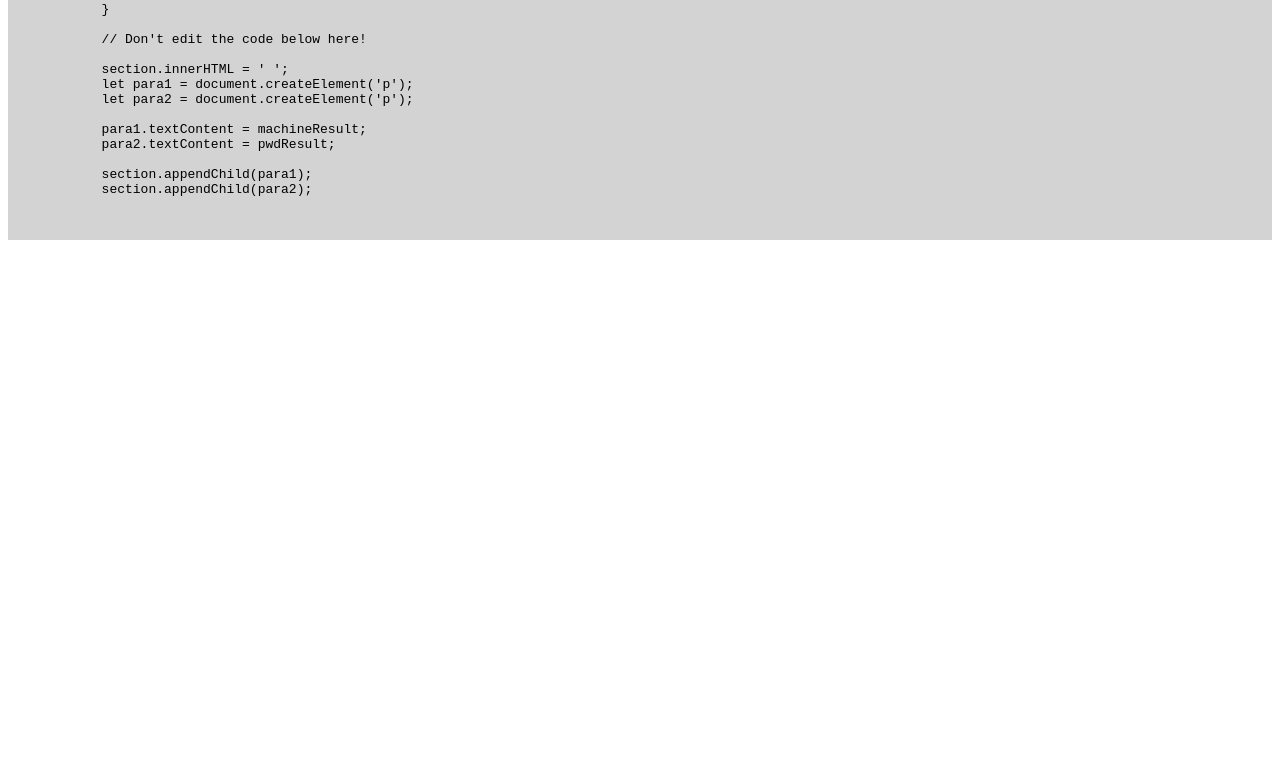
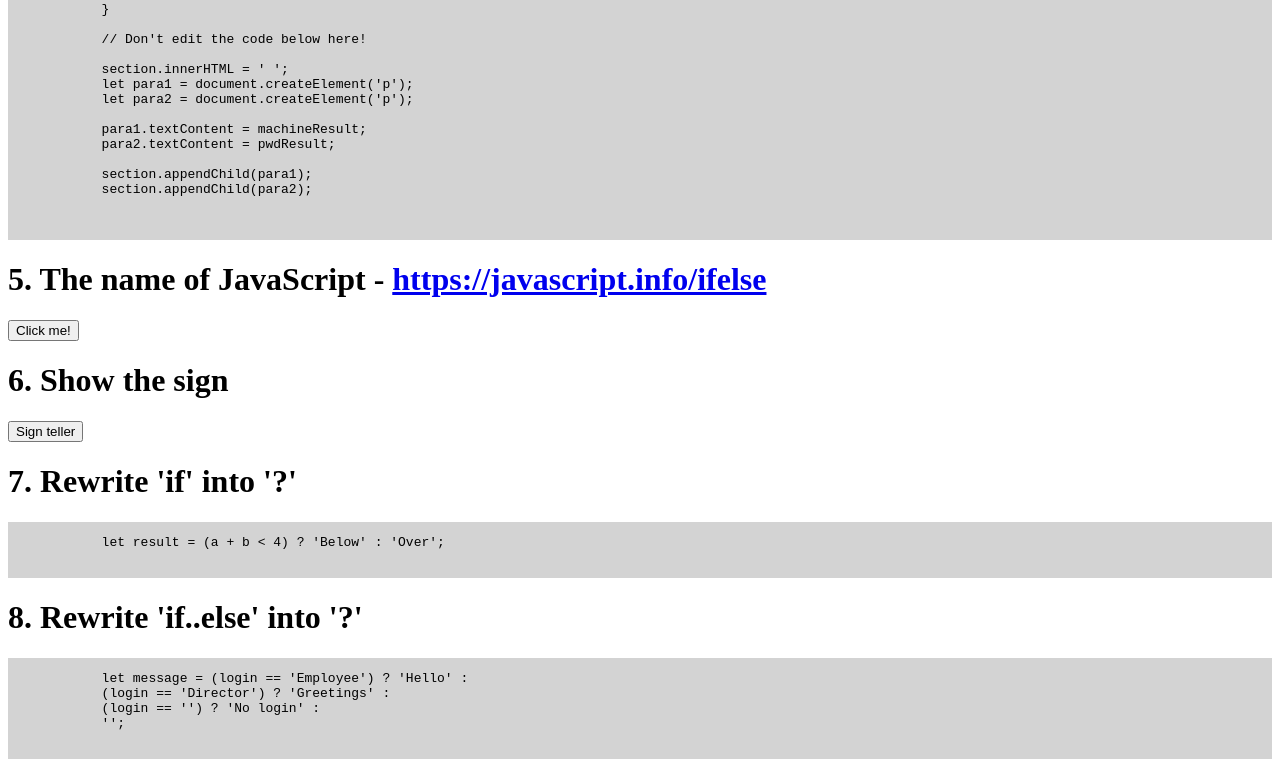
Before and after one commit to zephyrdark/javascript-basics, a plain HTML site: page lessons/fundamentals-part-2/index.html in a window 1280 px wide. Shown: the part 2997-3769 px from the top of the page. Before the commit the page ends 3250 px from the top, so only its background shows below. Drawn offline with Linux system fonts and the light colour scheme.

Commit message:
Complete lesson

```diff
--- a/lessons/fundamentals-part-2/index.html
+++ b/lessons/fundamentals-part-2/index.html
@@ -202,6 +202,32 @@
         </pre>
     </div>
 
+    <div>
+        <h1>5. The name of JavaScript - <a href="https://javascript.info/ifelse">https://javascript.info/ifelse</a> </h1>
+        <input id="quiz" type="button" value="Click me!" onclick="quiz()">
+    </div>
+
+    <div>
+        <h1>6. Show the sign</h1>
+        <input id="sign" type="button" value="Sign teller" onclick="sign()">
+    </div>
+
+    <div>
+        <h1>7. Rewrite 'if' into '?'</h1>
+        <pre>
+            let result = (a + b < 4) ? 'Below' : 'Over';
+        </pre>
+    </div>
+
+    <div>
+        <h1>8. Rewrite 'if..else' into '?'</h1>
+        <pre>
+            let message = (login == 'Employee') ? 'Hello' :
+            (login == 'Director') ? 'Greetings' :
+            (login == '') ? 'No login' :
+            '';
+        </pre>
+    </div>
 
 </body>
 </html>
--- a/lessons/fundamentals-part-2/script.js
+++ b/lessons/fundamentals-part-2/script.js
@@ -17,3 +17,21 @@ function webLogin() {
         alert (`I don't know you`);
     }
 }
+
+function quiz() {
+    let input = prompt(`What is the "official" name of JavaScript?`);
+    (input == `ECMAScript`) ? alert("Right!") : alert("You don't know? ECMAScript!");
+}
+
+function sign() {
+    const input = prompt("Give me a number");
+    if (input > 0) {
+        alert("1");
+    } else if (input < 0) {
+        alert("-1");
+    } else if (input == 0) {
+        alert("0");
+    } else {
+        alert("Error, please input numbers only");
+    }
+}
```
